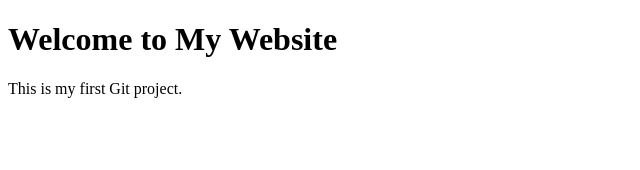
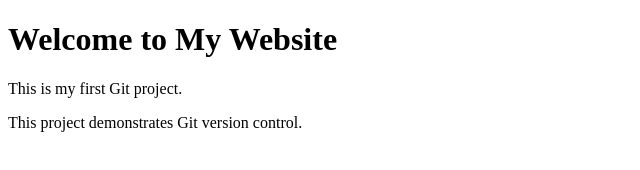
Before and after one commit to vanshmalik205/SGA2_Project, a plain HTML site: page index.html in a window 1280 px wide. Shown: the whole page, without its empty margins (0-640 px from the left). Drawn offline with Linux system fonts and the light colour scheme.

Commit message:
Updated index.html

```diff
--- a/index.html
+++ b/index.html
@@ -6,5 +6,6 @@
 <body>
     <h1>Welcome to My Website</h1>
     <p>This is my first Git project.</p>
+    <p>This project demonstrates Git version control.</p>
 </body>
 </html>
```
